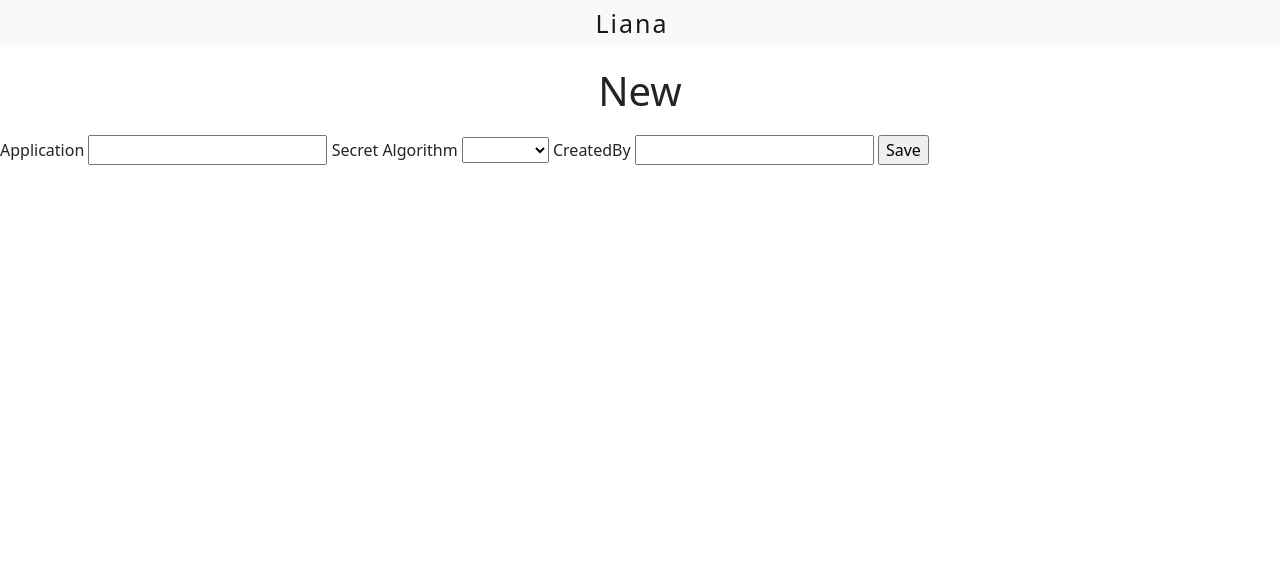
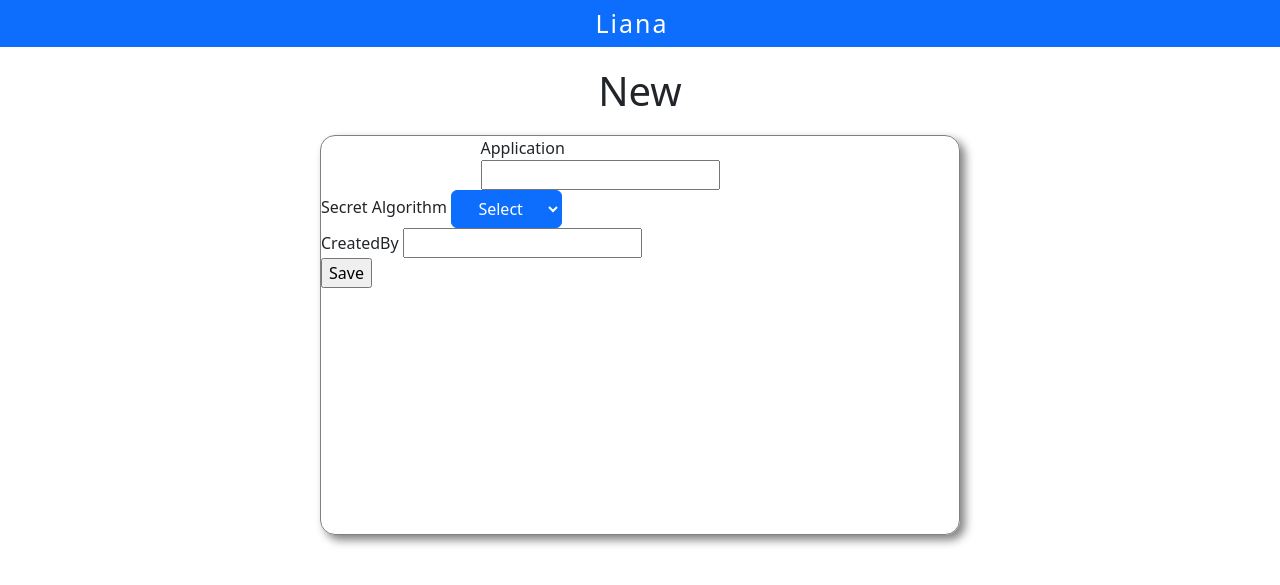
Before and after one commit to ragazenta/liana, a Flask app: page /create in a window 1280 px wide. Shown: the top 585 px of the page. Run offline with Flask 2, Linux system fonts and the light colour scheme.

Commit message:
perbaikan

```diff
--- a/liana/__init__.py
+++ b/liana/__init__.py
@@ -29,9 +29,11 @@ def create_app(test_config=None):
         pass
 
     from . import db
+
     db.init_app(app)
 
     from . import application
+
     app.register_blueprint(application.bp)
     app.add_url_rule("/", endpoint="index")
 
--- a/liana/application.py
+++ b/liana/application.py
@@ -39,7 +39,7 @@ def index():
 @bp.route("/create", methods=("GET", "POST"))
 def create():
     if request.method == "POST":
-        code = request.form["AppCode"]
+        code = request.form["appcode"]
         algorithm = request.form["Algorithm"]
         # PrivateKey = request.form['PrivateKey']
         # SignatureKey = request.form['SignatureKey']
@@ -110,7 +110,7 @@ def update(appcode):
         error = None
 
         # if not code:
-            # error = "AppCode is required."
+        # error = "AppCode is required."
 
         if algorithm == "EC256":
             signaturekey = crypto.export_privkey(crypto.generate_ec256_privkey())
@@ -138,20 +138,21 @@ def update(appcode):
 
     return render_template("update.html", a=aps)
 
-            # End Update
+    # End Update
 
-            # Delete
+    # Delete
 
-@bp.route('/<appcode>/delete', methods=('POST',))
+
+@bp.route("/<appcode>/delete", methods=("POST",))
 def delete(appcode):
     get_post(appcode)
     db = get_db()
-    cur= db.cursor()
-    cur.execute('DELETE FROM Application WHERE AppCode = %s', (appcode,))
+    cur = db.cursor()
+    cur.execute("DELETE FROM Application WHERE AppCode = %s", (appcode,))
     db.commit()
-    return redirect(url_for('index'))
+    return redirect(url_for("index"))
 
-            # End Delete
+    # End Delete
 
 
 @bp.route("/<appcode>")
--- a/liana/static/style.css
+++ b/liana/static/style.css
@@ -27,3 +27,17 @@ html {
     margin-top: 20px;
     margin-bottom: 20px;
 }
+
+.content > .form-created{
+    margin: auto;
+    width: 50%;
+    height: 400px;
+    border: solid 1px grey;
+    border-radius: 15px;
+    box-shadow: 5px 5px 10px grey;
+}
+
+.content > .form-created > .Application{
+    margin: auto;
+    width: 50%;
+}
--- a/liana/templates/base.html
+++ b/liana/templates/base.html
@@ -1,11 +1,12 @@
 <!DOCTYPE html>
 <title>{% block title %}{% endblock %} - Liana</title>
+<meta name="viewport" content="width=device-width, initial-scale=1">
+<link href="https://cdn.jsdelivr.net/npm/bootstrap@5.2.3/dist/css/bootstrap.min.css" rel="stylesheet" integrity="sha384-rbsA2VBKQhggwzxH7pPCaAqO46MgnOM80zW1RWuH61DGLwZJEdK2Kadq2F9CUG65" crossorigin="anonymous">
 <link rel="stylesheet" href="{{ url_for('static', filename='style.css') }}">
-<link href="https://cdn.jsdelivr.net/npm/bootstrap@5.1.3/dist/css/bootstrap.min.css" rel="stylesheet" integrity="sha384-1BmE4kWBq78iYhFldvKuhfTAU6auU8tT94WrHftjDbrCEXSU1oBoqyl2QvZ6jIW3" crossorigin="anonymous">
 
 <!-- Navbar -->
 
-<nav class="navbar navbar-light bg-light">
+<nav class="navbar navbar-dark bg-primary">
 	<div class="container-nav">
 		<span class="navbar-brand mb-0 h1">Liana</span>
 	</div>
@@ -28,4 +29,4 @@
 <!-- End Content -->
 
 <!-- Option 1: Bootstrap Bundle with Popper -->
-<script src="https://cdn.jsdelivr.net/npm/bootstrap@5.1.3/dist/js/bootstrap.bundle.min.js" integrity="sha384-ka7Sk0Gln4gmtz2MlQnikT1wXgYsOg+OMhuP+IlRH9sENBO0LRn5q+8nbTov4+1p" crossorigin="anonymous"></script>
+<script src="https://cdn.jsdelivr.net/npm/bootstrap@5.2.3/dist/js/bootstrap.bundle.min.js" integrity="sha384-kenU1KFdBIe4zVF0s0G1M5b4hcpxyD9F7jL+jjXkk+Q2h455rYXK/7HAuoJl+0I4" crossorigin="anonymous"></script>
--- a/liana/templates/create.html
+++ b/liana/templates/create.html
@@ -1,26 +1,33 @@
 {% extends "base.html" %}
 
 {% block header %}
-    <h1>{% block title %}New{% endblock %}</h1>
+<h1>{% block title %}New{% endblock %}</h1>
 {% endblock %}
 
 {% block content %}
 
-<form method="post">
-    <label for="AppCode">Application</label>
-    <input name="AppCode" id="AppCode" value="{{ request.form['code'] }}" required>
-    <label for="Algorithm">Secret Algorithm</label>
-    <select name="Algorithm" id="Algorithm" value="{{ request.form['algorithm'] }}">
-        <option></option>
-        <option>EC256</option>
-        <option>Ed25519</option>
-    </select>
+<form class="form-created" method="post" >
+    <div class="Application">
+        <label for="appcode">Application</label>
+        <input name="appcode" id="appcode" value="{{ request.form['code'] }}" required>
+    </div>
+    <div class="">
+        <label for="Algorithm">Secret Algorithm</label>
+        <select class="btn btn-primary dropdown-toggle" name="Algorithm" id="Algorithm"
+            value="{{ request.form['algorithm'] }}">
+            <option>Select</option>
+            <option>EC256</option>
+            <option>Ed25519</option>
+        </select>
+    </div>
+    <div class="">
+        <label for="CreatedBy">CreatedBy</label>
+        <input name="CreatedBy" id="CreatedBy" value="{{ request.form['createdBy'] }}">
+    </div>
     <!-- <label for="SignatureKey">SignatureKey</label>
     <input name="SignatureKey" id="SignatureKey" value="{{ request.form['SignatureKey'] }}">
     <label for="PrivateKey">PrivateKey</label>
     <input name="PrivateKey" id="PrivateKey" value="{{ request.form['PrivateKey'] }}"> -->
-    <label for="CreatedBy">CreatedBy</label>
-    <input name="CreatedBy" id="CreatedBy" value="{{ request.form['createdBy'] }}">
     <input type="submit" value="Save">
 </form>
 
```
Also changed, not shown: liana/templates/update.html (+4 -4 lines).
